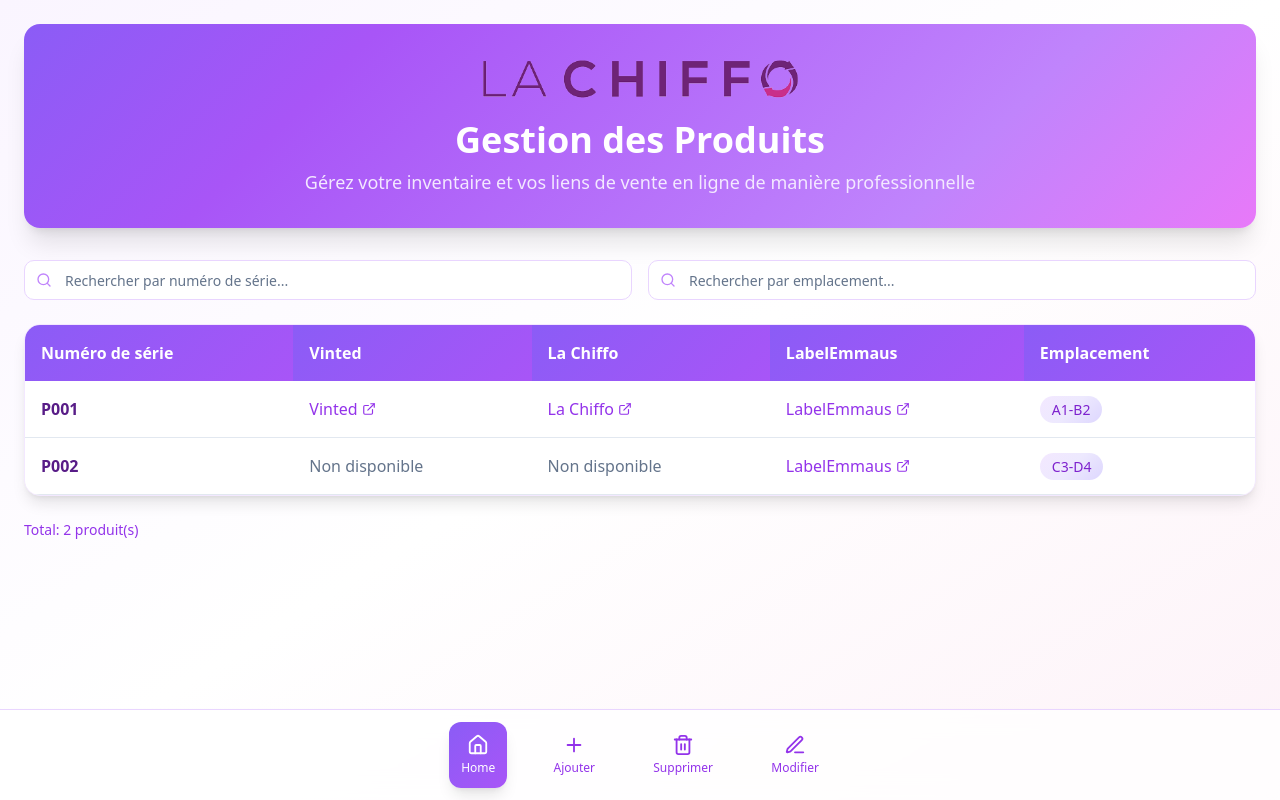
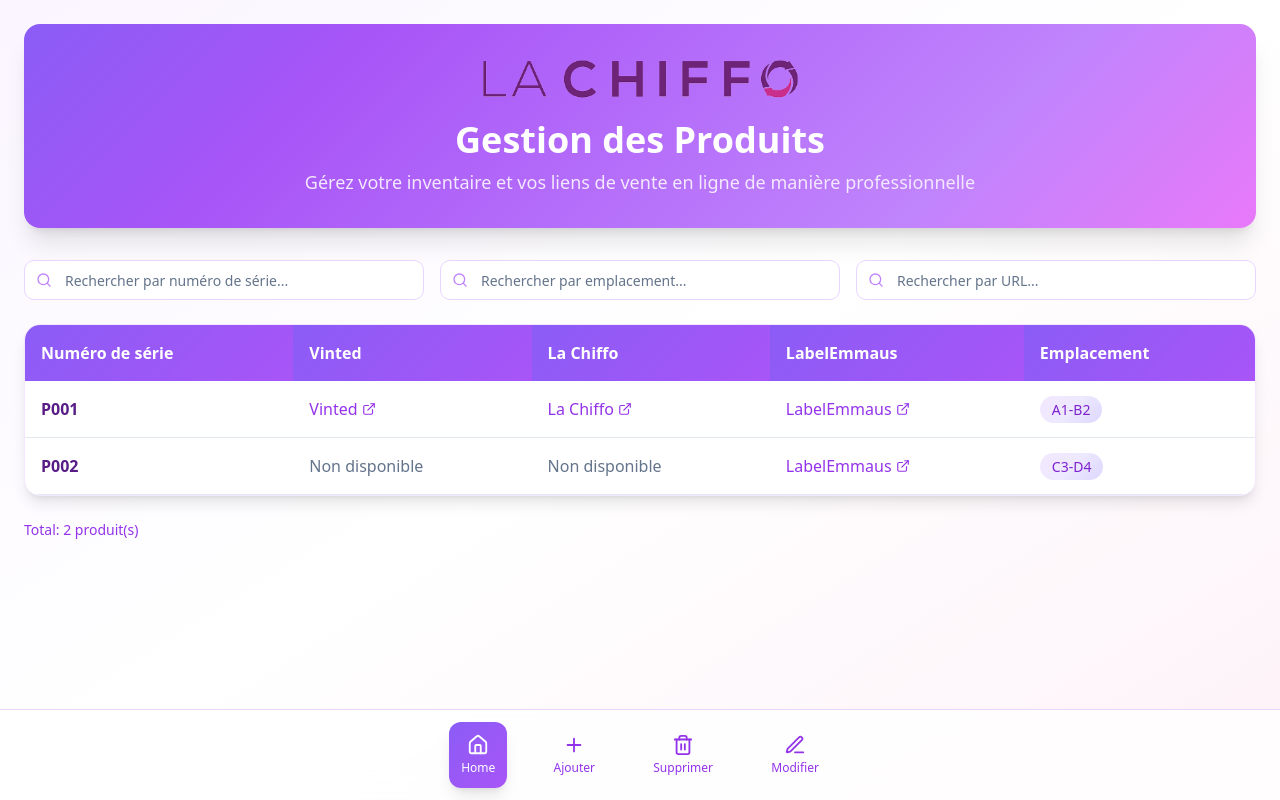
Before and after one commit to BKdevelopper/pro-product-board, a React (Vite) app: page / in a window 1280 px wide. Built offline with nearby package versions, Linux system fonts and the light colour scheme.

Commit message:
Add search bar for URL
Add a search bar to the home page to search products by URL.

```diff
--- a/src/components/HomePage.tsx
+++ b/src/components/HomePage.tsx
@@ -11,10 +11,13 @@ interface HomePageProps {
 const HomePage = ({ products }: HomePageProps) => {
   const [searchSerialID, setSearchSerialID] = useState("");
   const [searchLocation, setSearchLocation] = useState("");
+  const [searchUrl, setSearchUrl] = useState("");
 
   const filteredProducts = products.filter(product =>
     product.serialID.toLowerCase().includes(searchSerialID.toLowerCase()) &&
-    product.emplacement.toLowerCase().includes(searchLocation.toLowerCase())
+    product.emplacement.toLowerCase().includes(searchLocation.toLowerCase()) &&
+    (product.url1.toLowerCase().includes(searchUrl.toLowerCase()) ||
+     product.url2.toLowerCase().includes(searchUrl.toLowerCase()))
   );
 
   const openUrl = (url: string) => {
@@ -40,7 +43,7 @@ const HomePage = ({ products }: HomePageProps) => {
 
   return (
     <div className="space-y-6">
-      <div className="grid grid-cols-1 md:grid-cols-2 gap-4">
+      <div className="grid grid-cols-1 md:grid-cols-3 gap-4">
         <div className="relative">
           <Search className="absolute left-3 top-1/2 transform -translate-y-1/2 text-purple-400" size={16} />
           <Input
@@ -56,6 +59,15 @@ const HomePage = ({ products }: HomePageProps) => {
             placeholder="Rechercher par emplacement..."
             value={searchLocation}
             onChange={(e) => setSearchLocation(e.target.value)}
+            className="pl-10 border-purple-200 focus:border-purple-400 focus:ring-purple-400"
+          />
+        </div>
+        <div className="relative">
+          <Search className="absolute left-3 top-1/2 transform -translate-y-1/2 text-purple-400" size={16} />
+          <Input
+            placeholder="Rechercher par URL..."
+            value={searchUrl}
+            onChange={(e) => setSearchUrl(e.target.value)}
             className="pl-10 border-purple-200 focus:border-purple-400 focus:ring-purple-400"
           />
         </div>
```
